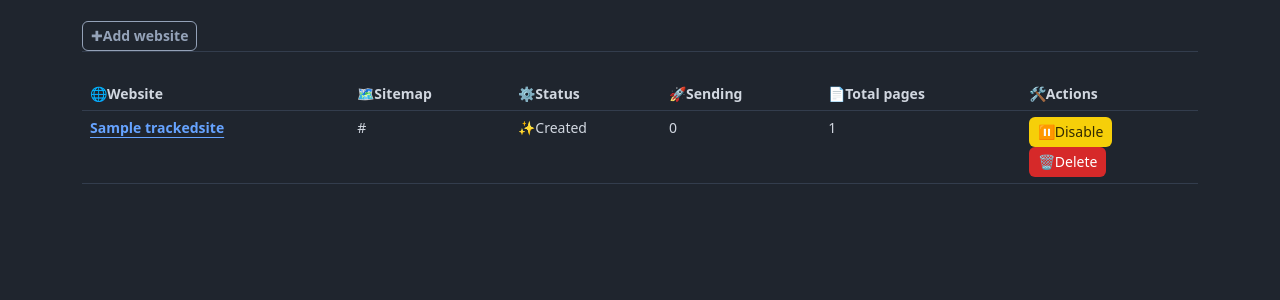
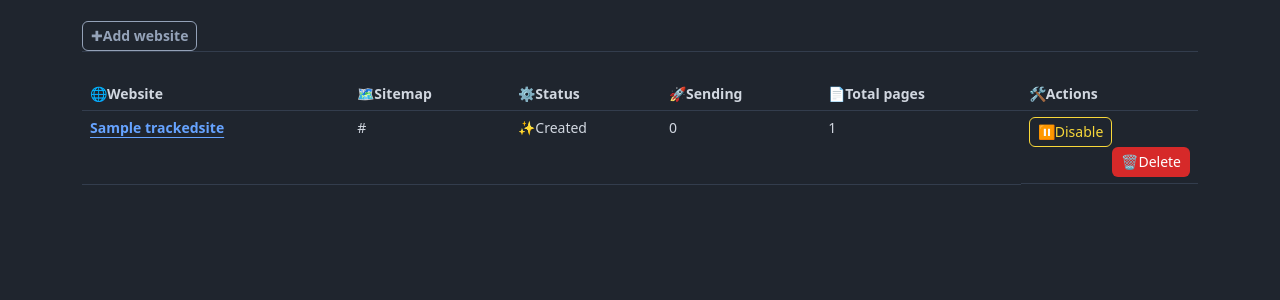
Before and after one commit to ornoone/google-sitemap-indexer, a Django app: page /indexer/site/ in a window 1280 px wide. Shown: the part 53-353 px from the top of the page. Run offline with Django 5.2, Linux system fonts and the light colour scheme; tables that the repository leaves empty hold one stand-in row (values such as "Sample post"); parts of the project's set-up code (start-up, migrations or seed data) failed here and were passed over; some libraries are stand-ins or nearby versions.

Commit message:
Update trackedsite_list.html
btn-outline

```diff
--- a/app/google_indexer/apps/indexer/templates/indexer/trackedsite_list.html
+++ b/app/google_indexer/apps/indexer/templates/indexer/trackedsite_list.html
@@ -62,14 +62,14 @@
                     <td>{{ site.get_status_display }}</td>
                     <td>{{ statistics.by_statuses.5_INDEXED|default:0 }}</td>
                     <td>{{ statistics.total}}</td>
-                    <td>
+                    <td class="d-grid">
 
                         {% if site.status == 'HOLD' %}
                             <form method="post" action="{% url 'indexer:site-action' pk=site.id %}">
                                 {% csrf_token %}
 
                                 <input type="hidden" name="action" value="unhold"/>
-                                <button class="btn btn-primary" type="submit">▶️Resume indexing</button>
+                                <button class="btn btn-outline-primary" type="submit">▶️Resume indexing</button>
                             </form>
 
                         {% else %}
@@ -77,7 +77,7 @@
                                 {% csrf_token %}
 
                                 <input type="hidden" name="action" value="hold"/>
-                                <button class="btn btn-warning" type="submit">⏸️Disable</button>
+                                <button class="btn btn-outline-warning" type="submit">⏸️Disable</button>
                             </form>
                         {% endif %}
                          <a class="btn btn-danger ms-auto" href="{% url "indexer:site-delete" pk=site.id %}">
```
